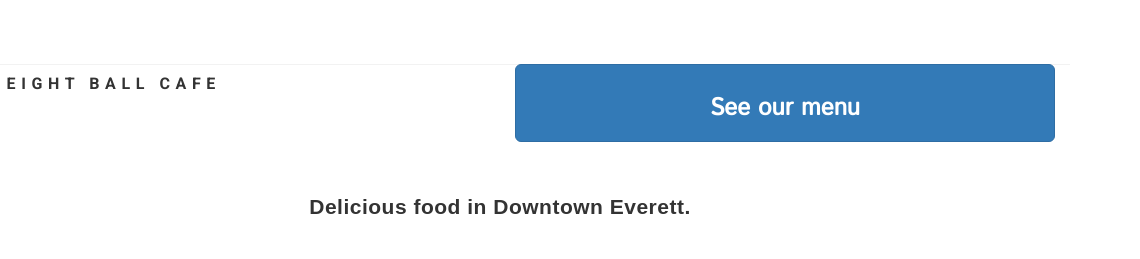
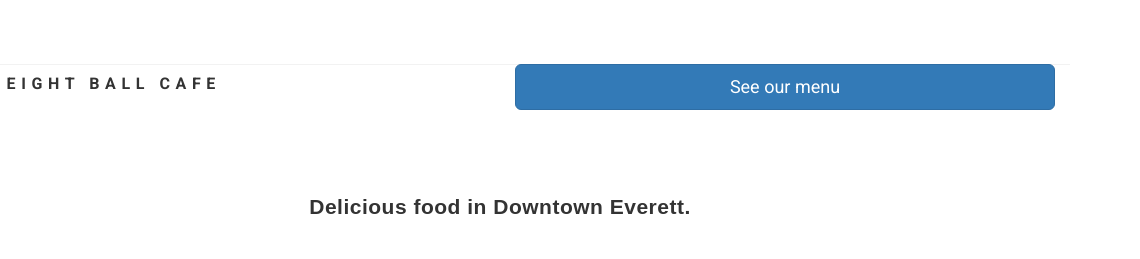
Before and after one commit to EightBallCafeEverett/EightBallCafeEverett.github.io, a plain HTML site: page index.html in a window 1280 px wide. Shown: the top 259 px of the page, 140-1280 px from the left. Drawn offline with Linux system fonts and the light colour scheme; a script that the page names is missing.

Commit message:
Improve button again.

```diff
--- a/index.html
+++ b/index.html
@@ -30,7 +30,7 @@
 										<span class="symbol"><img src="images/Eight_ball_logo.png" alt="Title" /></span><span class="title">Eight Ball Cafe</span>
                                     </div>
 									<div class="col-md-6">
-										<a class="btn btn-lg btn-primary col-xs-12" href="assets/Eight_Ball_Cafe_menu.pdf" download><h3>See our menu</h3></a>
+										<a class="btn btn-lg btn-primary col-xs-12" href="assets/Eight_Ball_Cafe_menu.pdf" download>See our menu</a>
 									</div>
 								</div>
 							</header>
```
